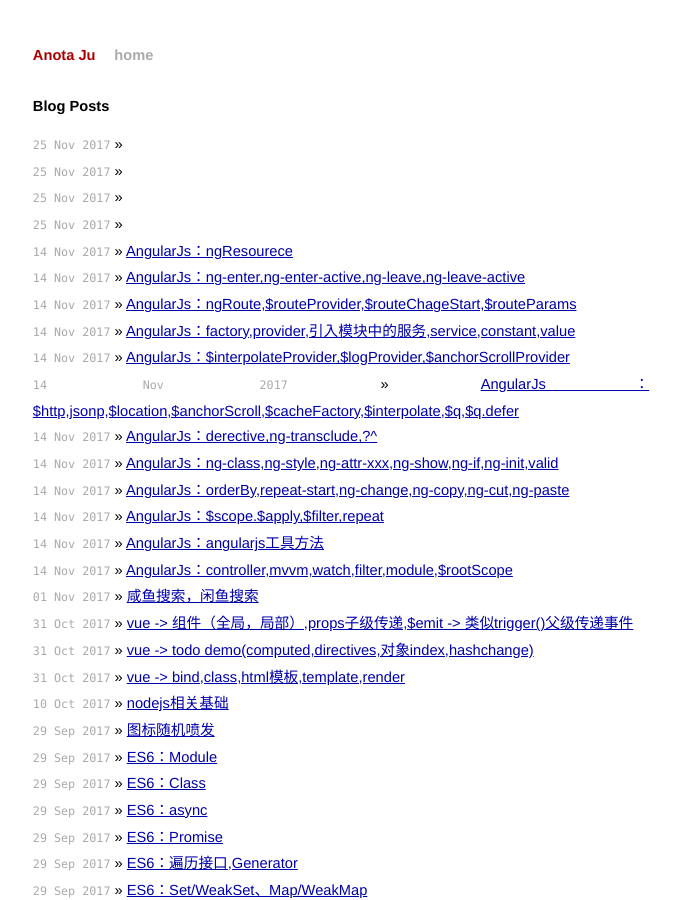
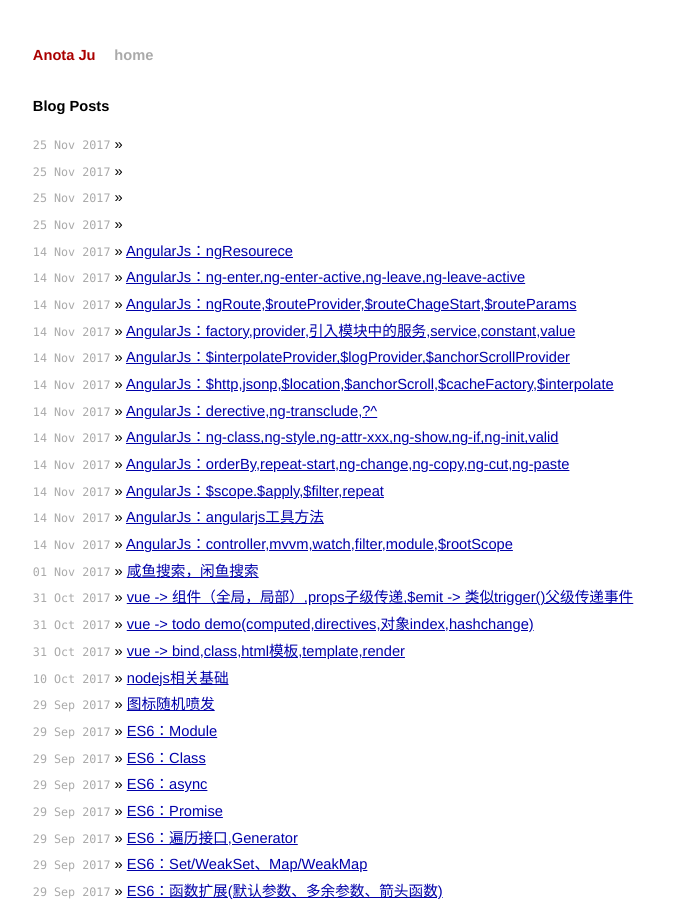
Before and after one commit to anota/blog, a Jekyll site: the page built from index.html, in a window 1280 px wide and 900 px high. Shown: the whole window, without its empty margins (299-980 px from the left). Built offline with Jekyll 4.4.1, drawn with Linux system fonts in a browser that asks for light colours.

Commit message:
标题过长修改

```diff
--- a/_posts/2017-11-14-angular-07.html
+++ b/_posts/2017-11-14-angular-07.html
@@ -1,5 +1,5 @@
 ---
-title: AngularJs：$http,jsonp,$location,$anchorScroll,$cacheFactory,$interpolate,$q,$q.defer
+title: AngularJs：$http,jsonp,$location,$anchorScroll,$cacheFactory,$interpolate
 ---
 <!DOCTYPE html>
 <html lang="en" ng-app="myApp">
```
Also changed, not shown: other parts of _posts/2017-11-14-angular-07.html (+1 -1 lines), 1 other file.
